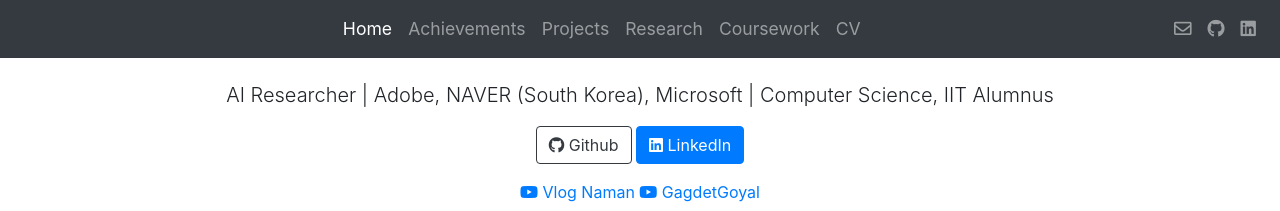
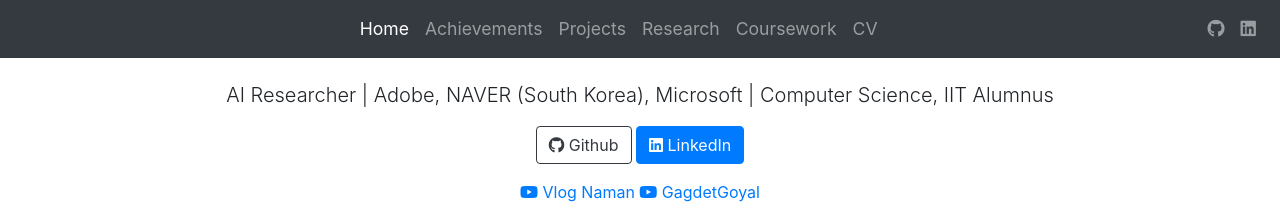
Before and after one commit to thenamangoyal/thenamangoyal.github.io, a Jekyll site: the page built from index.html, in a window 1280 px wide. Shown: the top 211 px of the page. Built offline with Jekyll 4.4.1, drawn with Linux system fonts in a browser that asks for light colours; nearby versions of some CDN libraries.

Commit message:
remove email from navbar

```diff
--- a/_includes/bsnavbar.html
+++ b/_includes/bsnavbar.html
@@ -25,8 +25,9 @@
             </li>
         </ul>
         <ul class="nav navbar-nav flex-row justify-content-between">
-            <li class="nav-item"><a class="nav-link" href="mailto:namangoyal1001@gmail.com"><i
-                        class="far fa-envelope"></i></a></li>
+            <!-- <li class="nav-item"><a class="nav-link" href="mailto:namangoyal1001@gmail.com">
+                <i class="far fa-envelope"></i></a>
+            </li> -->
             <li class="nav-item"><a target="_blank" class="nav-link" href="https://github.com/thenamangoyal"><i
                         class="fab fa-github"></i></a></li>
             <li class="nav-item"><a target="_blank" class="nav-link" href="https://www.linkedin.com/in/goyal-naman/"><i
```
